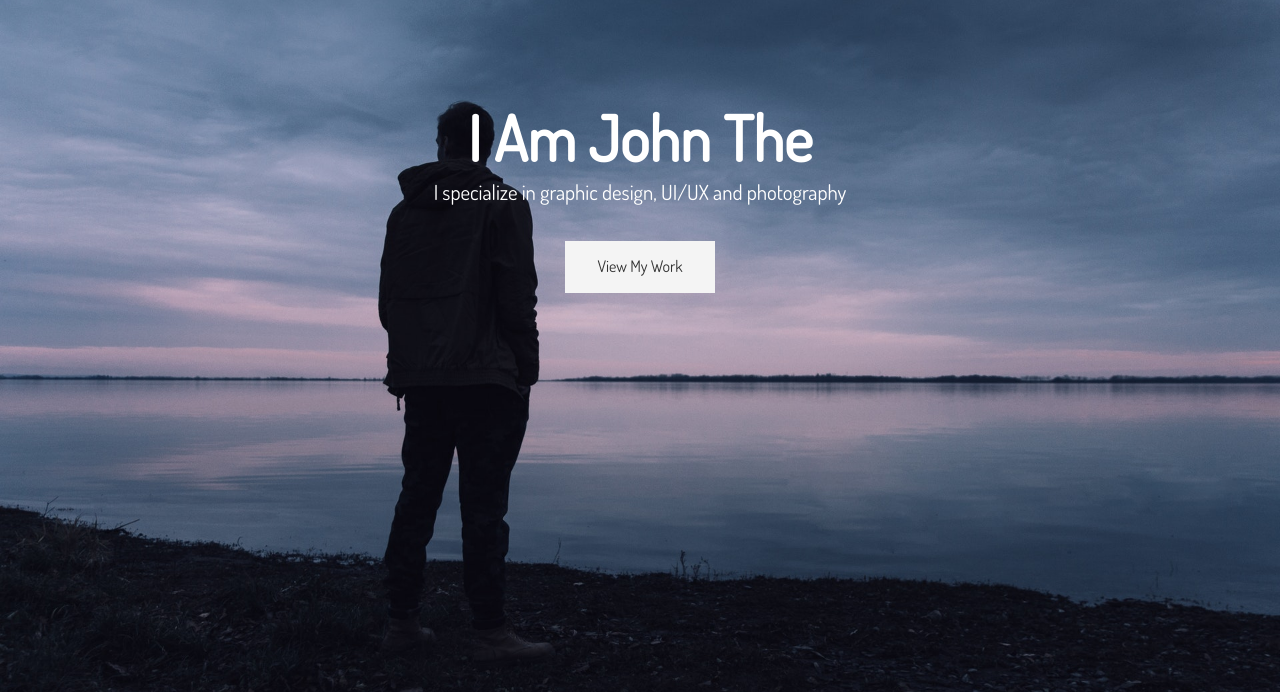
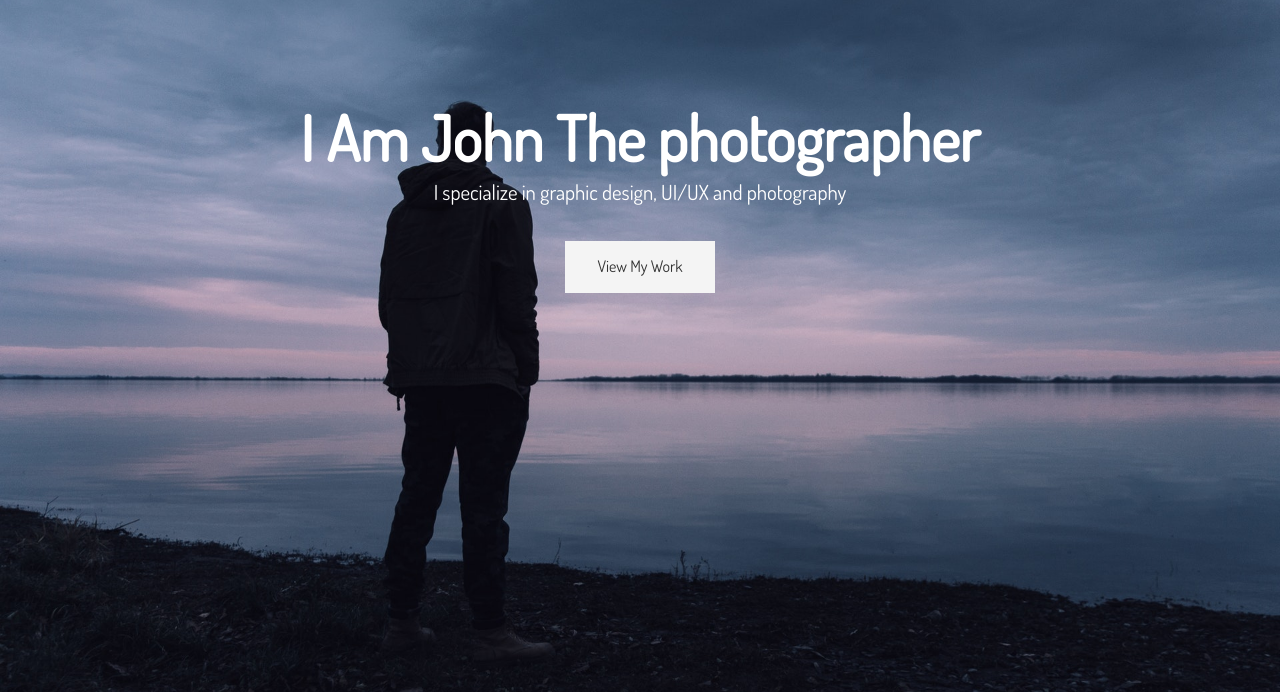
Before and after one commit to imarunkumaar/portfolio_website, a website: page dist/index.html in a window 1280 px wide. Shown: the part 108-802 px from the top of the page. Drawn offline with Linux system fonts and the light colour scheme.

Commit message:
updated js

```diff
--- a/dist/index.html
+++ b/dist/index.html
@@ -180,7 +180,7 @@
   </footer>
 
 
-  <script src="js/typewriter.jss"></script>
+  <script src="js/typewriter.js"></script>
 </body>
 
 </html>
```
